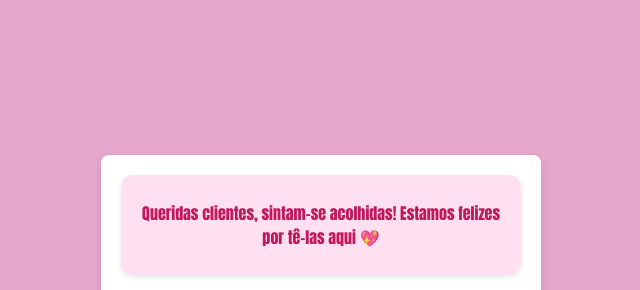
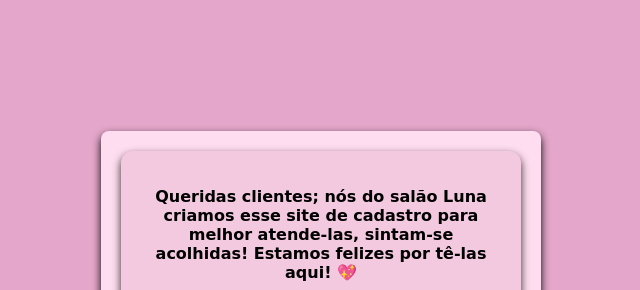
Before and after one commit to iassmym/projeto.M2, a plain HTML site: page index.html in a window 1280 px wide. Shown: the part 365-655 px from the top of the page, without its empty margins (319-959 px from the left). Drawn offline with Linux system fonts and the light colour scheme.

Commit message:
arrumando as alturas

```diff
--- a/index.html
+++ b/index.html
@@ -1,32 +1,3 @@
-<!-- <!DOCTYPE html>
-<html lang="pt-br">
-<head>
-    <meta charset="UTF-8">
-    <meta name="viewport" content="width=device-width, initial-scale=1.0">
-    <title>CADASTRO DE CLIENTES</title>
-    <link rel="stylesheet" href="style.css">
-</head>
-<body>
-<div class="intro">
-    <p>CLIENTES QUERIDAS</p>
-</div>
-    <div class="container">
-        <h1>CADRASTRO DE CLIENTES</h1>
-        <form id="formCadastro">
-            <input type="text" id="nome" placeholder="Nome" required>
-            <input type="email" id="email" placeholder="E-mail" required>
-            <input type="number" id="idade" placeholder="Idade" required>
-            <button type="submit">Cadastrar</button>
-        </form>
-
-        <h2>CLIENTES CADASTRADAS:</h2>
-        <ul id="listaUsuarios"></ul>
-    </div>
-
-    <script src="script.js"></script>
-</body>
-</html> -->
-
 <!DOCTYPE html>
 <html lang="pt-br">
 <head>
@@ -38,7 +9,7 @@
 <body>
     <div class="container">
         <div class="entrada">
-            <p>Queridas clientes, sintam-se acolhidas! Estamos felizes por tê-las aqui 💖</p>
+            <p>Queridas clientes; nós do salão Luna criamos esse site de cadastro para melhor atende-las, sintam-se acolhidas! Estamos felizes por tê-las aqui! 💖</p>
         </div>
         <h1>Cadastro de Clientes</h1>
         <form id="formCadastro" enctype="multipart/form-data">
--- a/script.js
+++ b/script.js
@@ -1,92 +1,3 @@
-
-// class Usuario {
-//     constructor(nome, email, idade) {
-//         this.nome = nome;
-//         this.email = email;
-//         this.idade = idade;
-//     }
-
-//     exibir() {
-//         return `${this.nome} - ${this.email} - ${this.idade} anos`;
-//     }
-// }
-
-// // Array para armazenar os usuários
-// let usuarios = [];
-
-// // Manipulando o formulário de cadastro
-// document.getElementById('formCadastro').addEventListener('submit', function(event) {
-//     event.preventDefault();
-
-//     // Obtendo os valores dos inputs
-//     const nome = document.getElementById('nome').value;
-//     const email = document.getElementById('email').value;
-//     const idade = document.getElementById('idade').value;
-
-//     // Criando um novo usuário e adicionando ao array
-//     const novoUsuario = new Usuario(nome, email, idade);
-//     usuarios.push(novoUsuario);
-
-//     // Limpar os campos do formulário
-//     document.getElementById('formCadastro').reset();
-
-//     // Atualizando a lista de usuários exibida
-//     atualizarListaUsuarios();
-// });
-
-// // Função para atualizar a lista de usuários na tela
-// function atualizarListaUsuarios() {
-//     const listaUsuarios = document.getElementById('listaUsuarios');
-//     listaUsuarios.innerHTML = ''; // Limpa a lista antes de atualizar
-
-//     // Adicionando os usuários cadastrados na lista
-//     usuarios.forEach((usuario, index) => {
-//         const li = document.createElement('li');
-//         li.textContent = usuario.exibir();
-
-//         // Botões de editar e excluir
-//         const btnEditar = document.createElement('button');
-//         btnEditar.textContent = 'edite algo';
-//         btnEditar.classList.add('edit');
-//         btnEditar.onclick = () => editarUsuario(index);
-
-//         const btnExcluir = document.createElement('button');
-//         btnExcluir.textContent = 'excluir informação';
-//         btnExcluir.classList.add('delete');
-//         btnExcluir.onclick = () => excluirUsuario(index);
-
-//         li.appendChild(btnEditar);
-//         li.appendChild(btnExcluir);
-//         listaUsuarios.appendChild(li);
-//     });
-// }
-
-// // Função para editar um usuário
-// function editarUsuario(index) {
-//     const usuario = usuarios[index];
-//     const nome = prompt('altere nome de usuario:', usuario.nome);
-//     const email = prompt('altere o e-mail:', usuario.email);
-//     const idade = prompt('altere a idade:', usuario.idade);
-
-//     if (nome && email && idade) {
-//         usuario.nome = nome;
-//         usuario.email = email;
-//         usuario.idade = idade;
-//     }
-
-//     atualizarListaUsuarios(); // Atualiza a lista após a edição
-// }
-
-// // Função para excluir um usuário
-// function excluirUsuario(index) {
-//     const confirmacao = confirm('deseja excluir essas informaçoes?');
-//     if (confirmacao) {
-//         usuarios.splice(index, 1);
-//         atualizarListaUsuarios(); // Atualiza a lista após a exclusão
-//     }
-// }
-
-// Classe para criar um cliente
 class Cliente {
     constructor(nome, email, idade, foto) {
         this.nome = nome;
@@ -100,14 +11,11 @@ class Cliente {
     }
 }
 
-// Array para armazenar os clientes
 let clientes = [];
 
-// Manipulando o formulário de cadastro
 document.getElementById('formCadastro').addEventListener('submit', function(event) {
     event.preventDefault();
 
-    // Obtendo os valores dos inputs
     const nome = document.getElementById('nome').value;
     const email = document.getElementById('email').value;
     const idade = document.getElementById('idade').value;
@@ -118,38 +26,26 @@ document.getElementById('formCadastro').addEventListener('submit', function(even
         return;
     }
 
-    // Criando um novo cliente e adicionando ao array
     const reader = new FileReader();
     reader.onloadend = function () {
         const novoCliente = new Cliente(nome, email, idade, reader.result);
         clientes.push(novoCliente);
-
-        // Limpar os campos do formulário
         document.getElementById('formCadastro').reset();
-
-        // Atualizando a lista de clientes exibida
         atualizarListaClientes();
     };
     reader.readAsDataURL(foto);
 });
 
-// Função para atualizar a lista de clientes na tela
 function atualizarListaClientes() {
     const listaClientes = document.getElementById('listaClientes');
-    listaClientes.innerHTML = ''; // Limpa a lista antes de atualizar
-
-    // Adicionando os clientes cadastrados na lista
+    listaClientes.innerHTML = '';
     clientes.forEach((cliente, index) => {
         const li = document.createElement('li');
-
-        // Criando o elemento de imagem
         const img = document.createElement('img');
         img.src = cliente.foto;
 
         const texto = document.createElement('span');
         texto.textContent = cliente.exibir();
-
-        // Botões de editar e excluir
         const btnEditar = document.createElement('button');
         btnEditar.textContent = 'edite algo';
         btnEditar.classList.add('edit');
@@ -167,8 +63,6 @@ function atualizarListaClientes() {
         listaClientes.appendChild(li);
     });
 }
-
-// Função para editar um cliente
 function editarCliente(index) {
     const cliente = clientes[index];
 
@@ -186,14 +80,13 @@ function editarCliente(index) {
         }
     }
 
-    atualizarListaClientes(); // Atualiza a lista após a edição
+    atualizarListaClientes();
 }
 
-// Função para excluir um cliente
 function excluirCliente(index) {
     const confirmacao = confirm('deseja mesmo excluir esse cadastro?');
     if (confirmacao) {
         clientes.splice(index, 1);
-        atualizarListaClientes(); // Atualiza a lista após a exclusão
+        atualizarListaClientes();
     }
 }
--- a/style.css
+++ b/style.css
@@ -1,14 +1,21 @@
-/* .intro {
-    background-color: #e4a6ca;
-    font-style: oblique;
-    display:flex;
-    justify-content:right;
-    align-items: first baseline;
-    height: 200vh;
+.entrada {
+    background-color: #f3c9df;
+    padding: 20px 30px;
+    border-radius: 12px;
+    margin-bottom: 15px;
+    text-align: center;
+    font-weight: bold;
+    color: #000000;
+    box-shadow: 0 2px 5px rgba(0,0,0,0.1);
+    font-family: 'Pacifico', cursive;
+    box-shadow: 0 4px 8px#2c2727;
+
 
 }
+
+
 body {
-    font-family: Impact, Haettenschweiler, 'Arial Narrow Bold', sans-serif;
+    font-family:  'Monoton', cursive;
     background-color: #e4a6ca;
     margin: 0;
     padding: 0;
@@ -19,88 +26,16 @@ body {
 }
 
 .container {
-    background-color: white;
-    padding: 30px;
-    border-radius: 5px;
-    box-shadow: 0 8px 10px rgba(0, 0, 0, 0.1);
-    width: 300px;
-}
-
-h1 {
-    text-align: center;
-    color: #333;
-}
-
-form {
-    display: flex;
-    flex-direction: column;
-}
-
-input {
-    margin: 8px 0;
-    padding: 10px;
-    border: 1px solid #ccc;
-    border-radius: 4px;
-}
-
-button {
-    padding: 10px;
-    background-color: #d732e6;
-    color: white;
-    border: none;
-    border-radius: 4px;
-    cursor: pointer;
-}
-
-button:hover {
-    background-color: #c926c1;
-}
-
-ul {
-    list-style-type: none;
-    padding: 0;
-}
-
-li {
-    padding: 5px 0;
-    border-bottom: 1px solid #ccc;
-}  */
-.entrada {
-    background-color: #ffe0f0;
-    padding: 10px 20px;
-    border-radius: 12px;
-    margin-bottom: 15px;
-    text-align: center;
-    font-weight: bold;
-    color: #c2185b;
-    box-shadow: 0 2px 5px rgba(0,0,0,0.1);
-}
-
-
-
-
-body {
-    font-family: Impact, Haettenschweiler, 'Arial Narrow Bold', sans-serif;
-    background-color: #e4a6ca;
-    margin: 0;
-    padding: 0;
-    display: flex;
-    justify-content: center;
-    align-items: center;
-    height: 200vh;
-}
-
-.container {
-    background-color: white;
+    background-color: rgb(255, 221, 240);
     padding: 20px;
     border-radius: 8px;
-    box-shadow: 0 4px 8px rgba(0, 0, 0, 0.1);
+    box-shadow: 0 4px 8px#000000;
     width: 400px;
 }
 
 h1 {
     text-align: center;
-    color: #333;
+    color: #000000;
 }
 
 form {
@@ -118,7 +53,7 @@ input {
 button {
     padding: 10px;
     background-color: #d732e6;
-    color: white;
+    color: rgb(224, 169, 201);
     border: none;
     border-radius: 4px;
     cursor: pointer;
```
